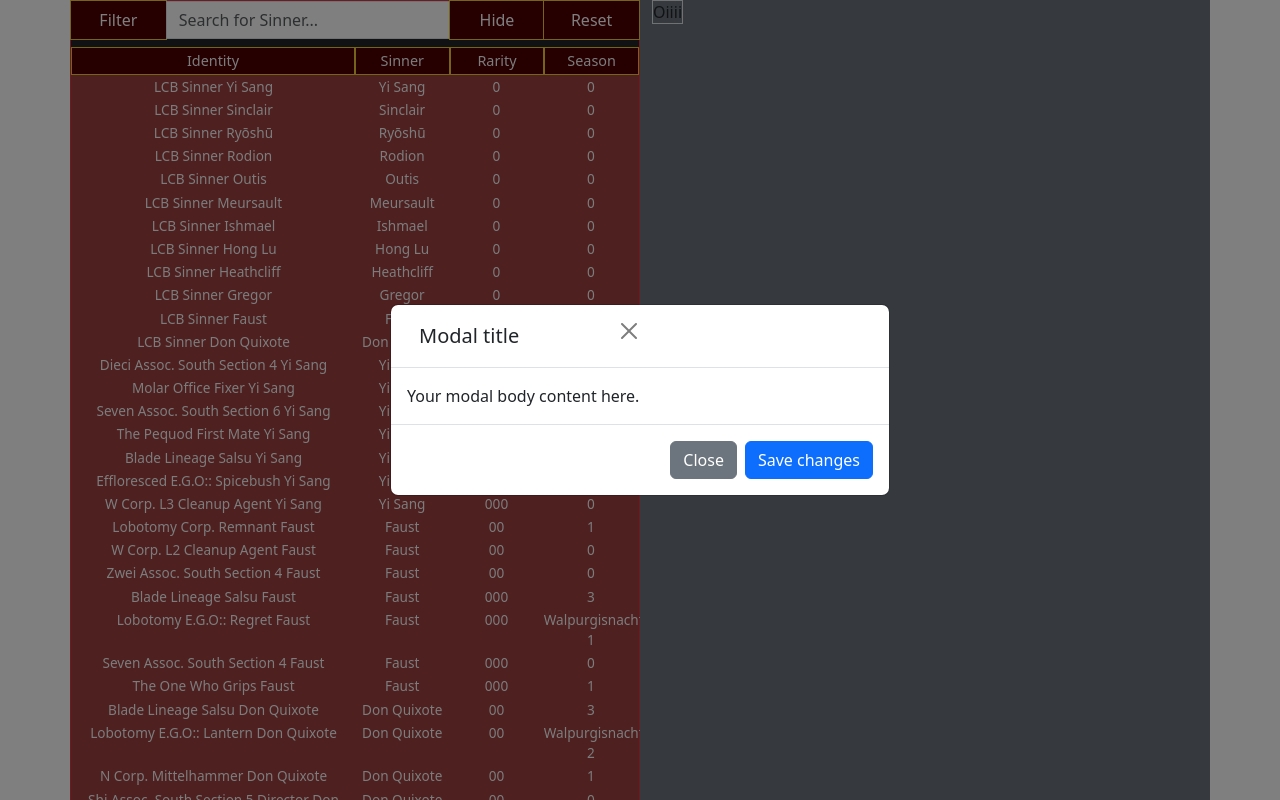
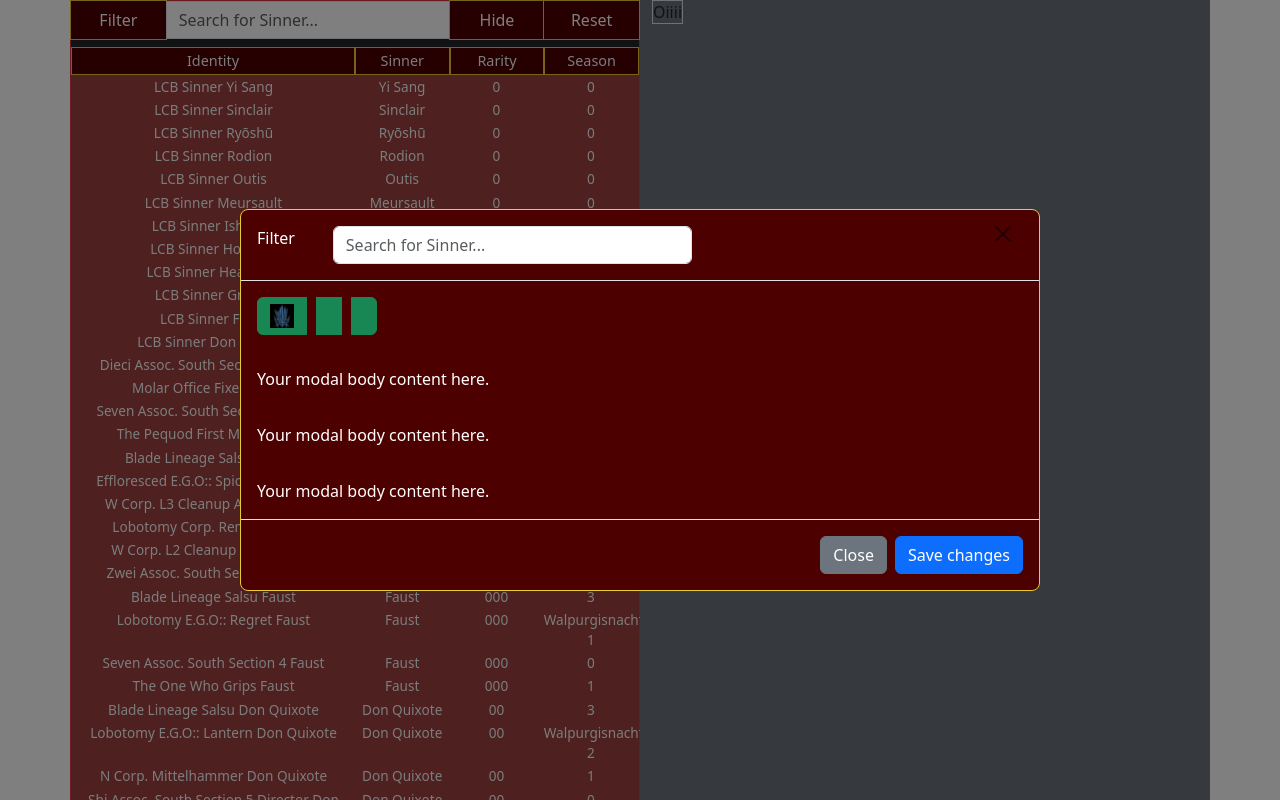
Before and after one commit to nettopro/limbus-damage-analysis, a plain HTML site: page index.html in a window 1280 px wide. Both pictures are taken after a click on the button "Filter". Shown: the top 800 px of the page. Drawn offline with nearby package versions, Linux system fonts and the light colour scheme.

Commit message:
Added Modal Background and Template, also added Assets File

```diff
--- a/index.html
+++ b/index.html
@@ -49,22 +49,42 @@
             </div>
         </div>
         <div class="modal fade" id="reg-modal" tabindex="-1" aria-labelledby="modal-title" aria-hidden="true">
-            <div class="modal-dialog modal-dialog-centered">
+            <div class="modal-dialog modal-lg modal-dialog-centered">
                 <div class="modal-content">
                   <div class="modal-header">
                     <!-- Container within modal header -->
                     <div class="container">
                       <div class="row">
-                        <div class="col-md-5">
+                        <div class="col-md-1 p-0">
                           <!-- Modal title -->
-                          <h5 class="modal-title" id="exampleModalLabel">Modal title</h5>
+                          <span class="modal-title">Filter<span>
                         </div>
-                        <div class="col-auto">
+                        <div class="col-md-6 d-grid">
+                          <input type="text" class="form-control" placeholder="Search for Sinner...">
+                        </div>
+                        <div class="col-md-5 d-grid justify-content-end">
                           <!-- Close button -->
                           <button type="button" class="btn-close" data-bs-dismiss="modal" aria-label="Close"></button>
                         </div>
                       </div>
                     </div>
+                  </div>
+                  <div class="modal-body">
+                    <div class="btn-group btnGroupSpacing" role="group">
+                      <button type="button" class="btn btn-success">
+                        <img src="assets/sins/Pride.png" alt="" style="max-width: 24px; max-height: 24px;display:block;">
+                      </button>
+                      <button type="button" class="btn btn-success">
+                      </button>
+                      <button type="button" class="btn btn-success">
+                      </button>
+                    </div>
+                  </div>
+                  <div class="modal-body">
+                    Your modal body content here.
+                  </div>
+                  <div class="modal-body">
+                    Your modal body content here.
                   </div>
                   <div class="modal-body">
                     Your modal body content here.
--- a/style.css
+++ b/style.css
@@ -46,3 +46,13 @@
     --bs-btn-active-bg:#ac0707;
     --bs-btn-active-border-color: #ebc932;
 }
+
+.btnGroupSpacing .btn{
+    margin-right: 10px; /* Adjust the spacing as needed */
+}
+
+.modal-content{
+    background: #4d0000;
+    color: white;
+    border-color: #ebc932;
+}
```
Also changed, not shown: assets/sins/Pride.png (added), assets/sins/wrath.png (added).
